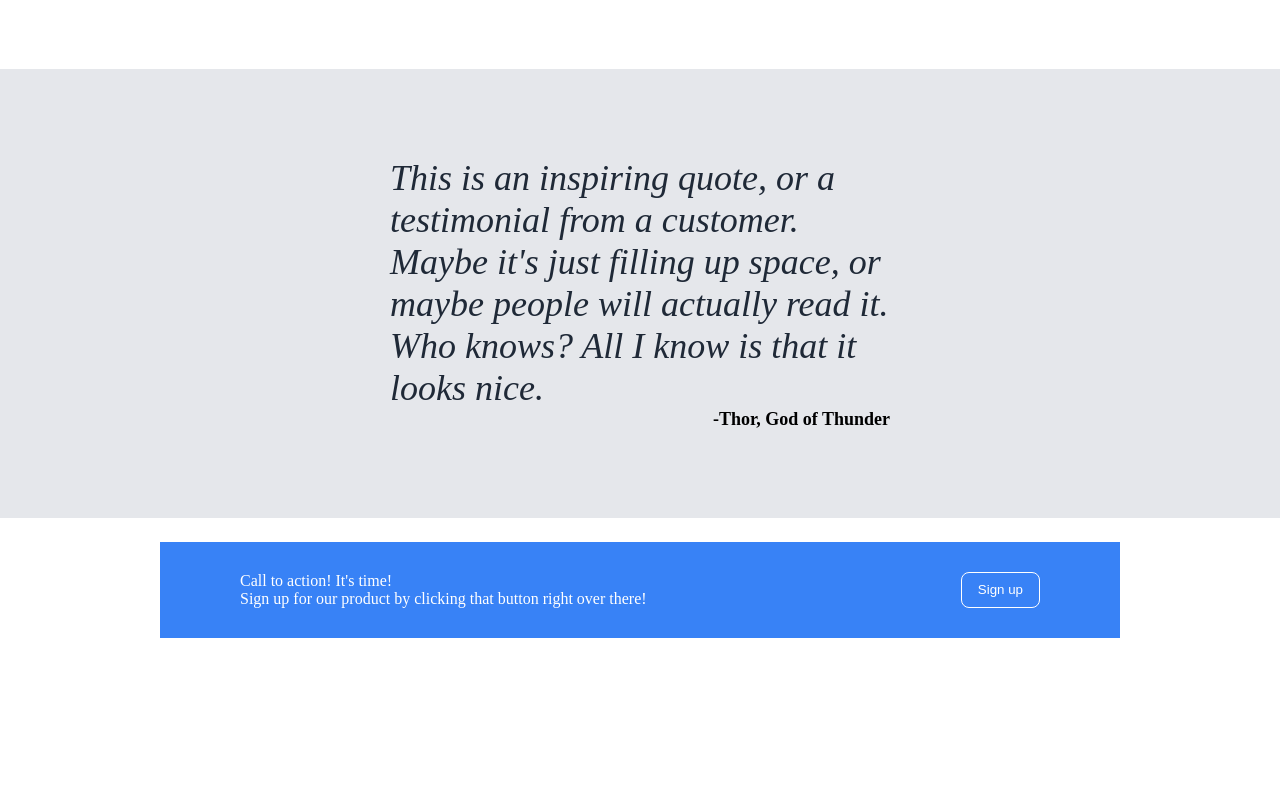
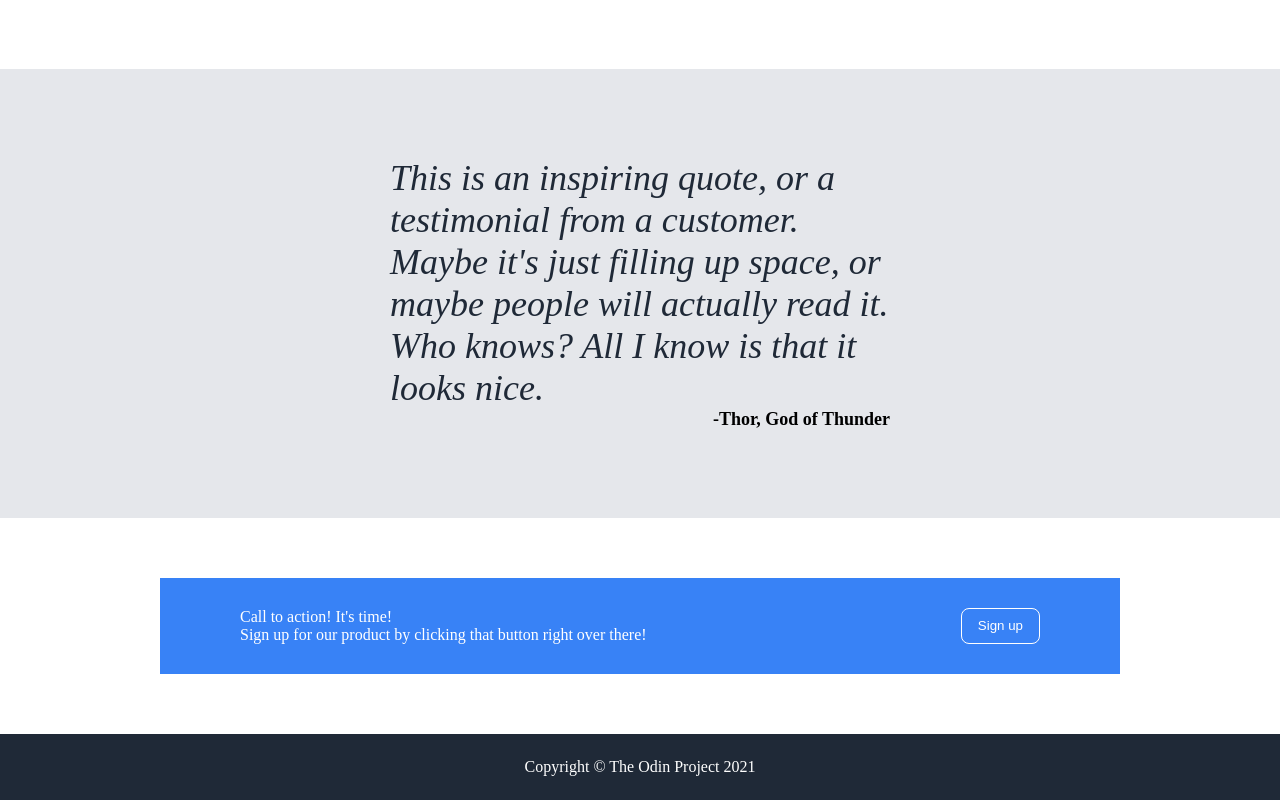
Before and after one commit to mike-344/landing-page, a plain HTML site: page index.html in a window 1280 px wide. Shown: the part 715-1515 px from the top of the page. Before the commit the page ends 1377 px from the top, so only its background shows below. Drawn offline with Linux system fonts and the light colour scheme.

Commit message:
Edit call to action and add footer

```diff
--- a/index.html
+++ b/index.html
@@ -14,7 +14,7 @@
             <li>header  link three</li>
         </ul>
         </div>
-
+      <div class="middle">
         <div class="hero-container">
         <div class="hero-text">
         <h1 class="hero-heading">This website is awesome</h1>
@@ -71,6 +71,11 @@
         <button class="other-button">Sign up</button>
       </div>
     </div>
+    </div>
+
+    <div class="footer">
+        Copyright &#169 The Odin Project 2021
+    </div>
 
 
     </body>
--- a/style.css
+++ b/style.css
@@ -159,8 +159,8 @@ img {
     padding-bottom: 30px;
     padding-left: 80px;
     padding-right: 80px;
-    margin-top: 24px;
-    margin-bottom: 24px;
+    margin-top: 60px;
+    margin-bottom: 60px;
     margin-left: 104px;
     margin-right: 104px;
     width: 800px
@@ -179,3 +179,17 @@ img {
 .left{
     margin-right: auto;
 }
+
+.footer{
+    display: flex;
+    justify-content: center;
+    align-items: center;
+    background-color: #1F2937;
+    color: white;
+    padding-top: 24px;
+    padding-bottom: 24px;
+}
+
+.middle{
+    flex: 1;
+}
```
